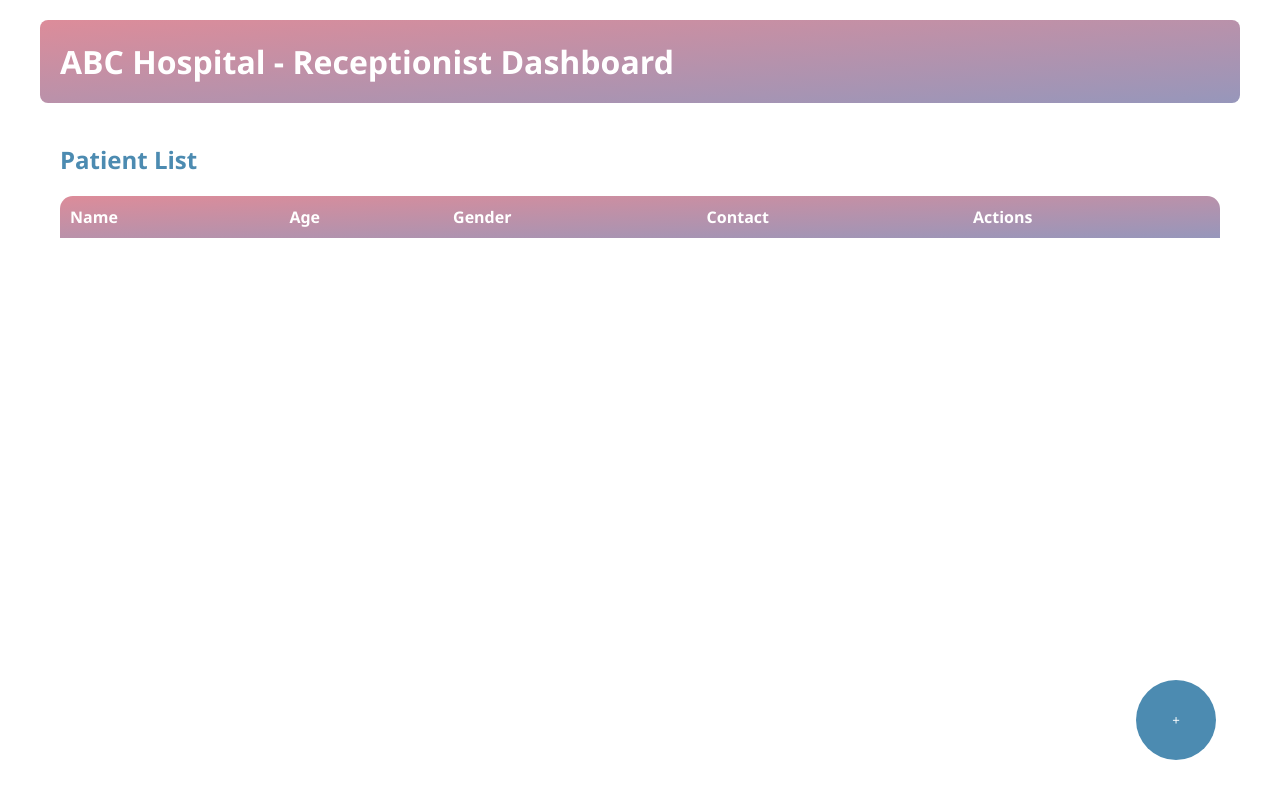
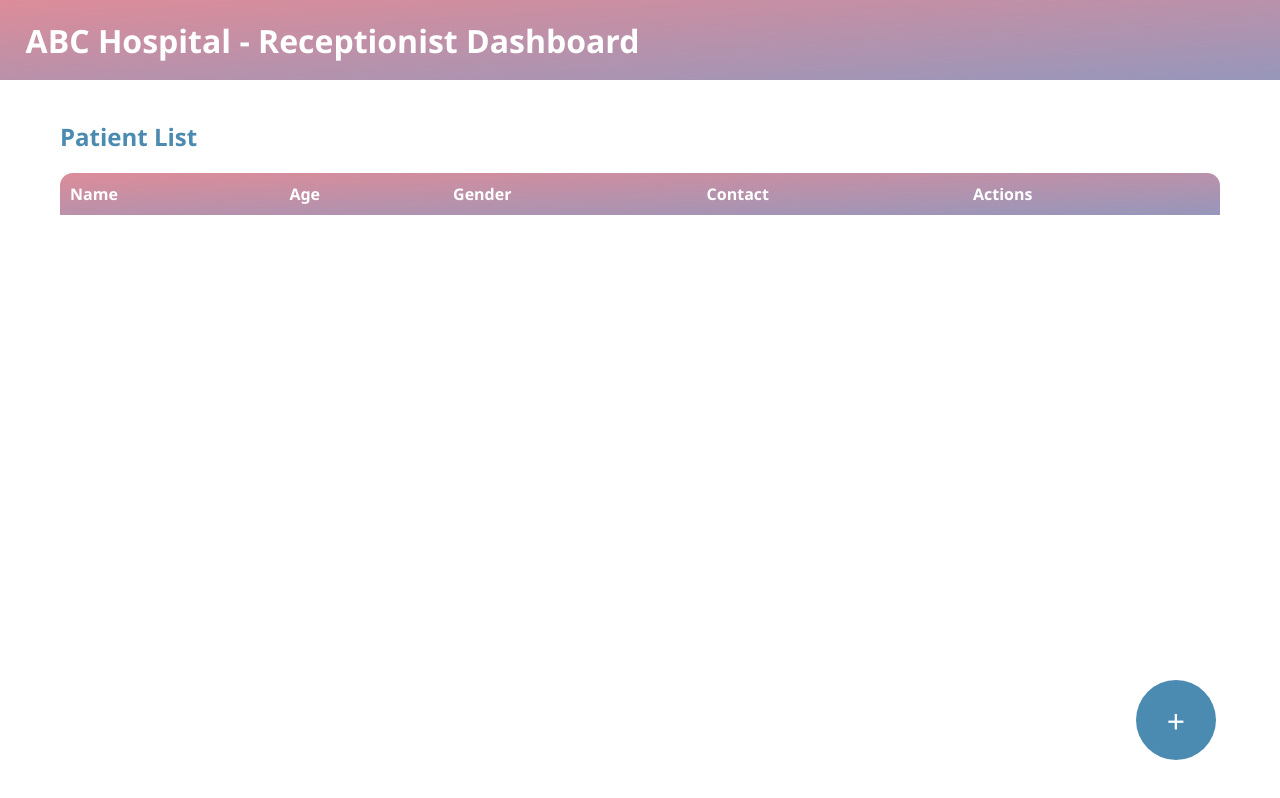
Before and after one commit to anagha321/sturdy-octo-train, a React (Create React App) app: page /reception in a window 1280 px wide. Built offline with nearby package versions, Linux system fonts and the light colour scheme.

Commit message:
Dialog box work

```diff
--- a/src/pages/receptionist.jsx
+++ b/src/pages/receptionist.jsx
@@ -29,6 +29,7 @@ const ReceptionistPage = () => {
 
   const handleEdit = (patient) => {
     setCurrentPatient(patient);
+    setDialogBox(true);
     setIsEditing(true);
   };
 
@@ -42,7 +43,7 @@ const ReceptionistPage = () => {
 
   return (
     <div className="receptionist-page">
-      <header>
+      <header className="receptionist-header">
         <h1>ABC Hospital - Receptionist Dashboard</h1>
       </header>
       <button className="add-patient-button" onClick={handleDialogBox}>
@@ -53,16 +54,14 @@ const ReceptionistPage = () => {
       <ReactDialogBox
               closeBox={handleDialogBox}
               modalWidth='50%'
-              headerBackgroundColor='black'
-              headerTextColor='white'
-              headerHeight='65'
-              closeButtonColor='white'
-              bodyBackgroundColor='white'
+              headerHeight='0'
+              bodyBackgroundColor=''
               bodyTextColor='black'
               bodyHeight='65vh'
-              headerText='New patient'>
+              headerText=''>
         <section className="patient-form">
           <h2>{isEditing ? 'Edit Patient' : 'Add New Patient'}</h2>
+          <button className="close-dialog-button" onClick={handleDialogBox}>Close</button>
           <form onSubmit={handleSubmit}>
             <div className="form-group">
               <label htmlFor="name">Name:</label>
--- a/src/styles/receptionist.css
+++ b/src/styles/receptionist.css
@@ -3,13 +3,22 @@
     max-width: 1200px;
     margin: 0 auto;
     padding: 20px;
-  }
-  header {
+
+  header.receptionist-header {
     background: var(--gradient1);
     color: white;
-    padding: 20px;
-    border-radius: 8px;
-    margin-bottom: 20px;
+    padding: 0 2vw;
+    /* width: 100vw; */
+    position: absolute;
+    display: flex;
+    align-items: center;
+    left:0; top:0;
+    width: 96vw;
+    height: 10vh;
+    @media screen and (max-width: 781px) {
+      font-size: 75%;
+      justify-content: center;
+    }
   }
   h1 {
     margin: 0;
@@ -22,7 +31,26 @@
     flex: 1;
     background-color: white;
     padding: 20px;
-    border-radius: 8px;
+    position: relative;
+  }
+  .patient-list {
+    margin-top: 10vh;
+  }
+  header._br_-q {
+    display: none;
+  }
+  .close-dialog-button {
+    /* height: 5vh; width: 5vh; */
+    padding: 1vh 1vw;
+    border-radius: 5vh;
+    border: none;
+    position: absolute;
+    right: 5%; top: 5%;
+    transition: 1s linear ease;
+  }
+  .close-dialog-button:hover {
+    background-color: red;
+    color: white;
   }
   h2 {
     margin-top: 0;
@@ -36,12 +64,12 @@
     margin-bottom: 5px;
   }
   input, select {
-    width: 100%;
+    width: 70%;
     padding: 8px;
     border: 1px solid #d1d5db;
-    border-radius: 4px;
+    border-radius: 2vh;
   }
-  button {
+  button[type="submit"] {
     background: var(--color1);
     color: white;
     border: none;
@@ -50,7 +78,7 @@
     cursor: pointer;
     transition: background 0.3s;
   }
-  button:hover {
+  button[type="submit"]:hover {
     background: var(--gradient1);
   }
   table {
@@ -94,8 +122,14 @@
   .add-patient-button {
     border-radius: 100%;
     width: 10vh; height: 10vh;
+    background: var(--color1);
+    border: none;
+    font-size: 2.5vw;
+    color: white;
     text-align: center;
+    padding: 0;
     position: absolute;
     bottom: 5vh;
     right: 5vw;
   }
+}
```
